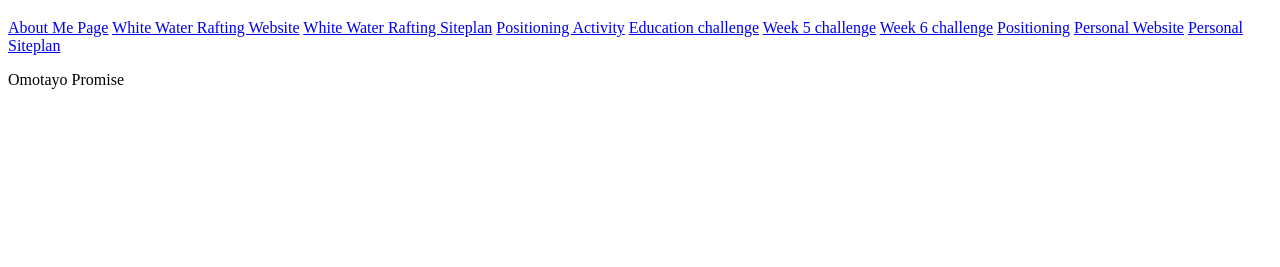
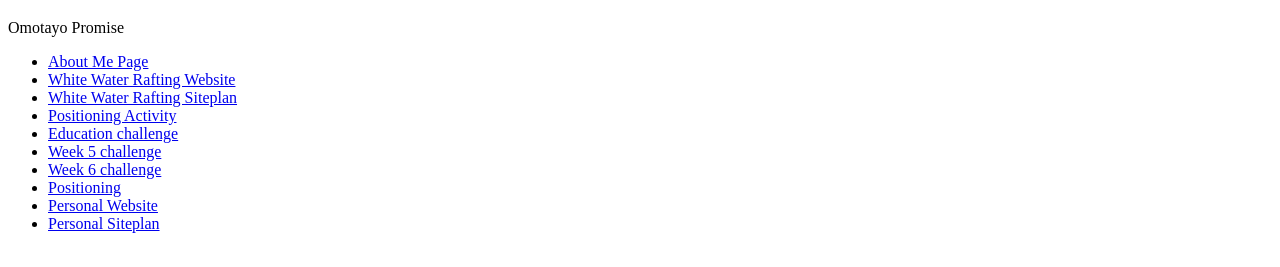
Before and after one commit to Prodigy-kun/wdd130, a plain HTML site: page index.html in a window 1280 px wide. Shown: the part 61-328 px from the top of the page. Drawn offline with Linux system fonts and the light colour scheme.

Commit message:
updated index page

```diff
--- a/index.html
+++ b/index.html
@@ -7,20 +7,23 @@
     <title>WDD 130 Home Page</title>
 </head>
 <body>
+  <header>
     <h1>Welcome to WDD130 Web Projects</h1>
-<nav>
-  <a href="aboutme/index.html">About Me Page</a>
-  <a href="wwr/index.html">White Water Rafting Website</a>
-  <a href="wwr/site-plan-rafting.html">White Water Rafting Siteplan</a>
-  <a href="positioning.html">Positioning Activity</a>
-  <a href="html_practice/week4c.html">Education challenge</a>
-  <a href="html_practice/week5c.html"> Week 5 challenge</a>
-  <a href="html_practice/week6c.html">Week 6 challenge</a>
-  <a href="Positioning/positioning.html">Positioning</a>
-  <a href="#">Personal Website</a>
-  <a href="#">Personal Siteplan</a>
-  <p>Omotayo Promise</p>
+    <p>Omotayo Promise</p>
+  </header>
 
+  <ul>
+    <li><a href="aboutme/index.html">About Me Page</a> </li>
+    <li><a href="wwr/index.html">White Water Rafting Website</a></li>
+    <li><a href="wwr/site-plan-rafting.html">White Water Rafting Siteplan</a></li>
+    <li><a href="positioning.html">Positioning Activity</a></li>
+    <li><a href="html_practice/week4c.html">Education challenge</a></li>
+    <li><a href="html_practice/week5c.html"> Week 5 challenge</a></li>
+    <li><a href="html_practice/week6c.html">Week 6 challenge</a></li>
+    <li><a href="Positioning/positioning.html">Positioning</a></li>
+    <li><a href="#">Personal Website</a></li>
+    <li><a href="#">Personal Siteplan</a></li>
+  </ul>
 </nav>
 </body>
 </html>
--- a/positioning/positionstyles.css
+++ b/positioning/positionstyles.css
@@ -140,7 +140,7 @@
 }
 .yellow5 {
   width: 100%;
-  height: 270px;
+  /* height: 270px;  */
   background-color: gold;
 
 }
```
